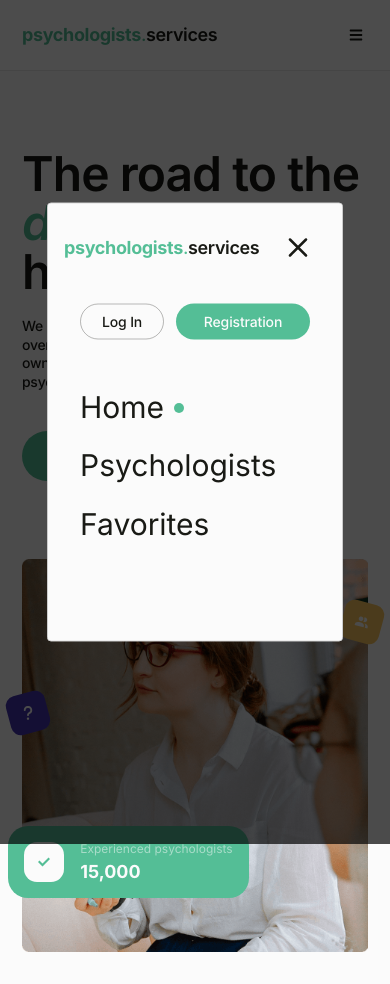
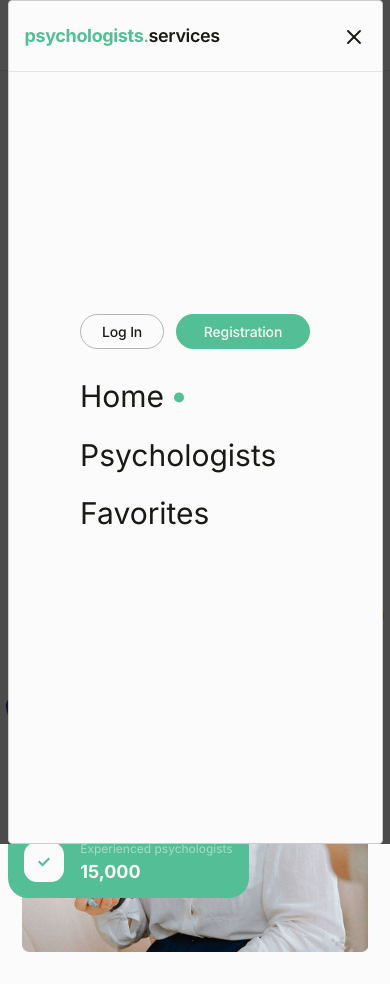
Before and after one commit to Oleksand-Kalinin/psychologists-services, a React (Vite) app: page / in a window 390 px wide. Both pictures are taken after a click on the button 356 px from the left and 34 px from the top of the page. Built offline with nearby package versions, Linux system fonts and the light colour scheme.

Commit message:
refactoring style for NavModal

```diff
--- a/package.json
+++ b/package.json
@@ -10,12 +10,15 @@
     "preview": "vite preview"
   },
   "dependencies": {
+    "@reduxjs/toolkit": "^2.5.0",
     "clsx": "^2.1.1",
     "modern-normalize": "^3.0.1",
     "react": "^18.3.1",
     "react-dom": "^18.3.1",
     "react-modal": "^3.16.3",
-    "react-router-dom": "^7.1.1"
+    "react-redux": "^9.2.0",
+    "react-router-dom": "^7.1.1",
+    "redux-persist": "^6.0.0"
   },
   "devDependencies": {
     "@eslint/js": "^9.17.0",
--- a/src/components/BurgerBtn/BurgerBtn.jsx
+++ b/src/components/BurgerBtn/BurgerBtn.jsx
@@ -1,21 +1,16 @@
-import { useState } from "react";
 import sprite from "../../images/sprite.svg";
 import Modal from "../Modal/Modal.jsx";
 import css from "./BurgerBtn.module.css";
 import NavigationModal from "../NavigationModal/NavigationModal.jsx";
+import { useDispatch, useSelector } from "react-redux";
+import { openModal } from "../../redux/modals/slice.js";
+import { selectModalType } from "../../redux/modals/selectors.js";
 
 const BurgerBtn = () => {
-  const [showModal, setShowModal] = useState(false);
-  const [typeModal, setTypeModal] = useState(null);
+  const dispatch = useDispatch();
+  const typeModal = useSelector(selectModalType);
 
-  const showNavModal = () => {
-    setShowModal(true);
-    setTypeModal("navigationModal");
-  };
-  const closeNavModal = () => {
-    setShowModal(false);
-    setTypeModal(null);
-  };
+  const showNavModal = () => dispatch(openModal("navigationModal"));
 
   return (
     <>
@@ -25,7 +20,7 @@ const BurgerBtn = () => {
         </svg>
       </button>
       {typeModal === "navigationModal" && (
-        <Modal showModal={showModal} closeModal={closeNavModal}>
+        <Modal>
           <NavigationModal />
         </Modal>
       )}
--- a/src/components/Logo/Logo.module.css
+++ b/src/components/Logo/Logo.module.css
@@ -13,10 +13,10 @@
 
 .logoNavigationModal {
     position: absolute;
-    top: 21px;
+    top: 24px;
     left: 16px;
     font-size: 18px;
-    padding: 12px 0;
+    padding: 0;
 }
 
 .acceptColorGreen {
--- a/src/components/Modal/Modal.jsx
+++ b/src/components/Modal/Modal.jsx
@@ -2,10 +2,33 @@ import ReactModal from "react-modal";
 import sprite from "../../images/sprite.svg";
 import "./react-modal.css";
 import css from "./Modal.module.css";
+import {
+  selectModalIsOpen,
+  selectModalType,
+} from "../../redux/modals/selectors.js";
+import { useDispatch, useSelector } from "react-redux";
+import { closeModal } from "../../redux/modals/slice.js";
+import clsx from "clsx";
 
-function Modal({ showModal, closeModal, children }) {
-  const customStyles = {
-    content: {
+function Modal({ children }) {
+  const dispatch = useDispatch();
+  const showModal = useSelector(selectModalIsOpen);
+  const typeModal = useSelector(selectModalType);
+
+  const modalNavigationStyleContent = {
+    display: "flex",
+    flexDirection: "column",
+    alignItems: "center",
+    justifyContent: "center",
+    marginLeft: "auto",
+    marginRight: "auto",
+    maxWidth: "375px",
+    inset: "0",
+    padding: "0",
+    backgroundColor: "var(--background-color-home)",
+  };
+
+  const defaultStyleContent = {
     top: "50%",
     left: "50%",
     right: "auto",
@@ -13,7 +36,13 @@ function Modal({ showModal, closeModal, children }) {
     marginRight: "-50%",
     padding: "0",
     transform: "translate(-50%, -50%)",
-    },
+  };
+
+  const customStyles = {
+    content:
+      typeModal === "navigationModal"
+        ? modalNavigationStyleContent
+        : defaultStyleContent,
     overlay: {
       backgroundColor: "rgba(0, 0, 0, 0.7)",
     },
@@ -24,17 +53,25 @@ function Modal({ showModal, closeModal, children }) {
     document.querySelector("#root").removeAttribute("aria-hidden");
   };
 
+  const handleCloseModal = () => dispatch(closeModal());
+
   ReactModal.setAppElement("#root");
 
   return (
     <ReactModal
       isOpen={showModal}
-      onRequestClose={closeModal}
+      onRequestClose={handleCloseModal}
       style={customStyles}
       bodyOpenClassName={"isOpenModal"}
       onAfterClose={handleAfterClose}
     >
-      <button className={css.closeBtn} type="button" onClick={closeModal}>
+      <button
+        className={clsx(css.closeBtn, {
+          [css.closeBtnNavModal]: typeModal === "navigationModal",
+        })}
+        type="button"
+        onClick={handleCloseModal}
+      >
         <svg className={css.closeIcon}>
           <use href={`${sprite}#x-icon`}></use>
         </svg>
--- a/src/components/Modal/Modal.module.css
+++ b/src/components/Modal/Modal.module.css
@@ -13,6 +13,13 @@
     border: none;
 }
 
+.closeBtnNavModal {
+    width: 24px;
+    height: 24px;
+    top: 24px;
+    right: 16px;
+}
+
 .closeIcon {
     width: 100%;
     height: 100%;
--- a/src/components/Modal/react-modal.css
+++ b/src/components/Modal/react-modal.css
@@ -1,4 +1,3 @@
 .isOpenModal {
     overflow: hidden;
-    height: 100vh;
 }
--- a/src/components/Navigation/Navigation.module.css
+++ b/src/components/Navigation/Navigation.module.css
@@ -27,7 +27,7 @@
         .navigation {
             display: flex;
             flex-direction: column;
-            row-gap: 50px;
+            row-gap: 30px;
         }
 
         .activeLink::before {
--- a/src/components/NavigationModal/NavigationModal.module.css
+++ b/src/components/NavigationModal/NavigationModal.module.css
@@ -1,6 +1,14 @@
 .container {
-    padding: 100px 32px;
-    background-color: var(--background-color-home);
     display: flex;
     align-items: center;
 }
+
+.container::after {
+    content: "";
+    position: absolute;
+    top: 70px;
+    left: 0;
+    width: 100%;
+    height: 1px;
+    background-color: var(--color-text-header-line);
+}
--- a/src/main.jsx
+++ b/src/main.jsx
@@ -1,6 +1,9 @@
 import { StrictMode } from "react";
 import { createRoot } from "react-dom/client";
 import { BrowserRouter } from "react-router-dom";
+import { Provider } from "react-redux";
+// import { PersistGate } from "redux-persist/integration/react";
+import { store } from "./redux/store.js";
 
 import App from "./App.jsx";
 import "./index.css";
@@ -8,7 +11,11 @@ import "./index.css";
 createRoot(document.getElementById("root")).render(
   <StrictMode>
     <BrowserRouter>
-      <App />
+      <Provider store={store}>
+        {/* <PersistGate persistor={persistor}> */}
+        <App />
+        {/* </PersistGate> */}
+      </Provider>
     </BrowserRouter>
   </StrictMode>
 );
--- /dev/null
+++ b/src/redux/modals/selectors.js
@@ -0,0 +1,2 @@
+export const selectModalType = state => state.modals.modalType;
+export const selectModalIsOpen = state => state.modals.isOpen;
--- /dev/null
+++ b/src/redux/modals/slice.js
@@ -0,0 +1,30 @@
+import { createSlice } from "@reduxjs/toolkit";
+
+export const INITIAL_STATE = {
+    modalType: null,
+    isOpen: false,
+};
+
+const modalsSlice = createSlice({
+    name: "modals",
+    initialState: INITIAL_STATE,
+    reducers: {
+        openModal(state, { payload }) {
+            state.isOpen = true;
+            state.modalType = payload;
+        },
+
+        closeModal(state) {
+            state.isOpen = false;
+            state.modalType = null;
+        },
+    },
+
+});
+
+export const {
+    openModal,
+    closeModal,
+} = modalsSlice.actions;
+
+export const modalsReducer = modalsSlice.reducer;
--- /dev/null
+++ b/src/redux/store.js
@@ -0,0 +1,36 @@
+import { modalsReducer } from "./modals/slice.js";
+import { configureStore } from "@reduxjs/toolkit";
+
+// import {
+//     persistStore,
+//     persistReducer,
+//     FLUSH,
+//     REHYDRATE,
+//     PAUSE,
+//     PERSIST,
+//     PURGE,
+//     REGISTER,
+// } from "redux-persist";
+
+// import storage from "redux-persist/lib/storage";
+
+// const trucksConfig = {
+//     key: "trucksKey",
+//     storage,
+//     whitelist: ["trucksFavorite"],
+// };
+
+export const store = configureStore({
+    reducer: {
+        // trucks: persistReducer(trucksConfig, trucksReducer),
+        modals: modalsReducer,
+    },
+    // middleware: (getDefaultMiddleware) =>
+    //     getDefaultMiddleware({
+    //         serializableCheck: {
+    //             ignoredActions: [FLUSH, REHYDRATE, PAUSE, PERSIST, PURGE, REGISTER],
+    //         },
+    //     }),
+});
+
+// export const persistor = persistStore(store);
```
Also changed, not shown: 1 other file (tests, documents, lock files or other folders). Lines whose indentation alone changed are shown as unchanged.
